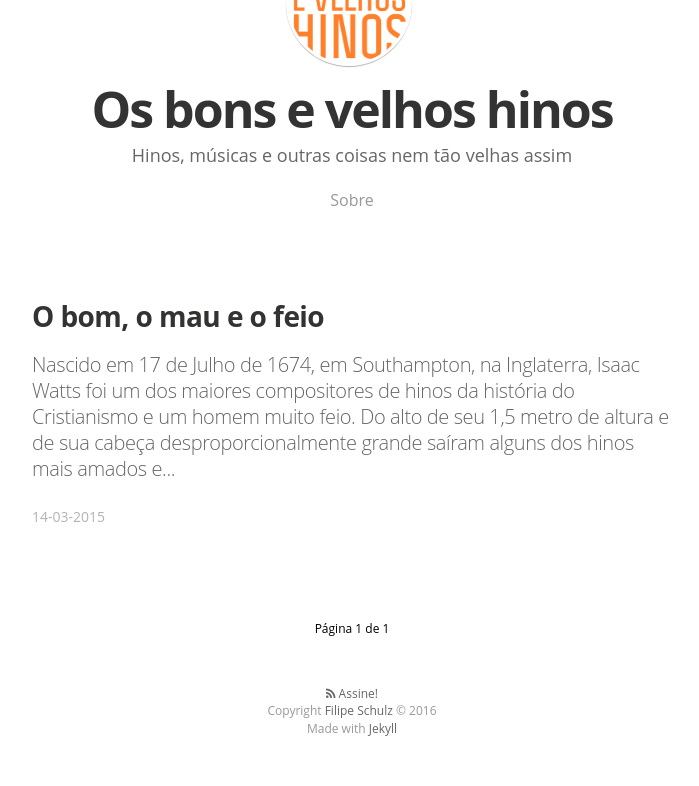
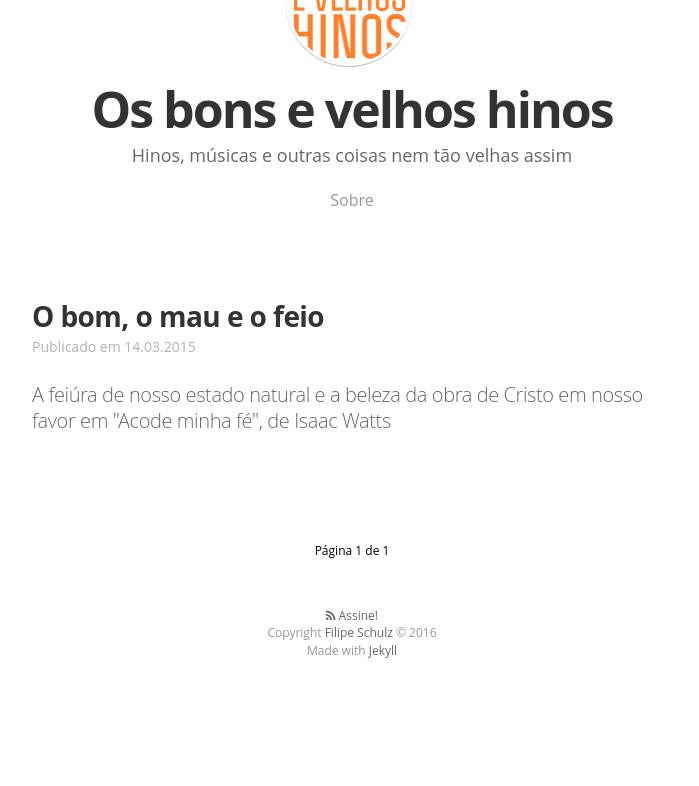
Before and after one commit to filipe-schulz/filipe-schulz.github.io, a Jekyll site: the page built from index.html, in a window 1280 px wide. Shown: the part 450-1236 px from the top of the page, without its empty margins (288-987 px from the left). Built offline with Jekyll 4.4.1, drawn with Linux system fonts in a browser that asks for light colours; nearby versions of some CDN libraries; some web fonts are replaced; the list of posts is cut into pages by our own code; after the commit the page ends 1158 px from its top, so only the background shows below that.

Commit message:
layout datas

```diff
--- a/_layouts/post.html
+++ b/_layouts/post.html
@@ -19,8 +19,8 @@
             <h1 class="post-title">{{ page.title }}</h1>
             <div class="cf post-meta-text">
               <div class="author-image" style="background-image: url({{ site.author_image }})">Blog Logo</div>
-              <h4 class="author-name" itemprop="author" itemscope itemtype="http://schema.org/Person">{{ site.author }}</h4>
-              <time datetime="{{ page.date | date: "%d-%m-%Y" }}">{{ page.date | date: "%d-%m-%Y" }}</time>
+              <h4 class="author-name" itemprop="author" itemscope itemtype="http://schema.org/Person">Por {{ site.author }} em</h4>
+              <time datetime="{{ page.date | date: "%d-%m-%Y" }}">{{ page.date | date: "%d.%m.%Y" }}</time>
               <!-- , tagged on {{#foreach tags}}<span class="post-tag-{{slug}}">{{#if @first}}{{else}}, {{/if}}<a href="/tag/{{slug}}">{{name}}</a></span>{{/foreach}} -->
             </div>
             <div style="text-align:center">
@@ -72,7 +72,7 @@
               <h4>{{ site.author }}</h4>
               <p class="bio">{{author.bio}}</p>
               <div class="inner">
-                <p class="published">Publicado em <time datetime="{{ page.date | date: "%d-%m-%Y" }}">{{ page.date | date: "%d-%m-%Y" }}</time></p>
+                <p class="published">Publicado em <time datetime="{{ page.date | date: "%d.%m.%Y" }}">{{ page.date | date: "%d-%m-%Y" }}</time></p>
               </div>
             </section>
           </div>
--- a/_posts/2015-03-14-acode-minha-fe.md
+++ b/_posts/2015-03-14-acode-minha-fe.md
@@ -3,6 +3,7 @@ layout: post
 title:  "O bom, o mau e o feio"
 date:   2015-03-14 09:00:00
 image: /assets/article_images/2015-03-14-acode-minha-fe.jpg
+excerpt: "A feiúra de nosso estado natural e a beleza da obra de Cristo em nosso favor em \"Acode minha fé\", de Isaac Watts"
 ---
 
 Nascido em 17 de Julho de 1674, em Southampton, na Inglaterra, Isaac Watts foi um dos maiores compositores de hinos da história do Cristianismo e um homem muito feio. Do alto de seu 1,5 metro de altura e de sua cabeça desproporcionalmente grande saíram alguns dos hinos mais amados e cantados dos últimos Séculos, como *When I survey the wondrous cross* ("Ao contemplar a tua cruz"), *Joy to the world* ("Cantai que o salvador chegou") e *O God, our help in ages past* ("Ó Deus, eterno ajudador").
--- a/index.html
+++ b/index.html
@@ -62,13 +62,16 @@ layout: default
             <header class="post-header">
               <h2 class="post-title" itemprop="name"><a href="{{ post.url }}" itemprop="url">{{ post.title }}</a></h2>
             </header>
+
+            <div class="post-meta">
+              <time datetime="{{ post.date | date: "%d-%m-%Y" }}">Publicado em {{ post.date | date: "%d.%m.%Y" }}</time>
+<!--            <span class="post-tags-set">on {{#foreach tags}}<span class="post-tag-{{slug}}">{{#if @first}}{{else}}, {{/if}}<a href="/tag/{{slug}}">{{name}}</a></span>{{/foreach}}</span>-->
+            </div>
+
             <section class="post-excerpt" itemprop="description">
               <p>{{ post.excerpt | strip_html | truncatewords: 50 }}</p>
             </section>
-            <div class="post-meta">
-              <time datetime="{{ post.date | date: "%d-%m-%Y" }}">{{ post.date | date: "%d-%m-%Y" }}</time>
-<!--            <span class="post-tags-set">on {{#foreach tags}}<span class="post-tag-{{slug}}">{{#if @first}}{{else}}, {{/if}}<a href="/tag/{{slug}}">{{name}}</a></span>{{/foreach}}</span>-->
-            </div>
+
           </div>
         </article>
       {% endfor %}
```
